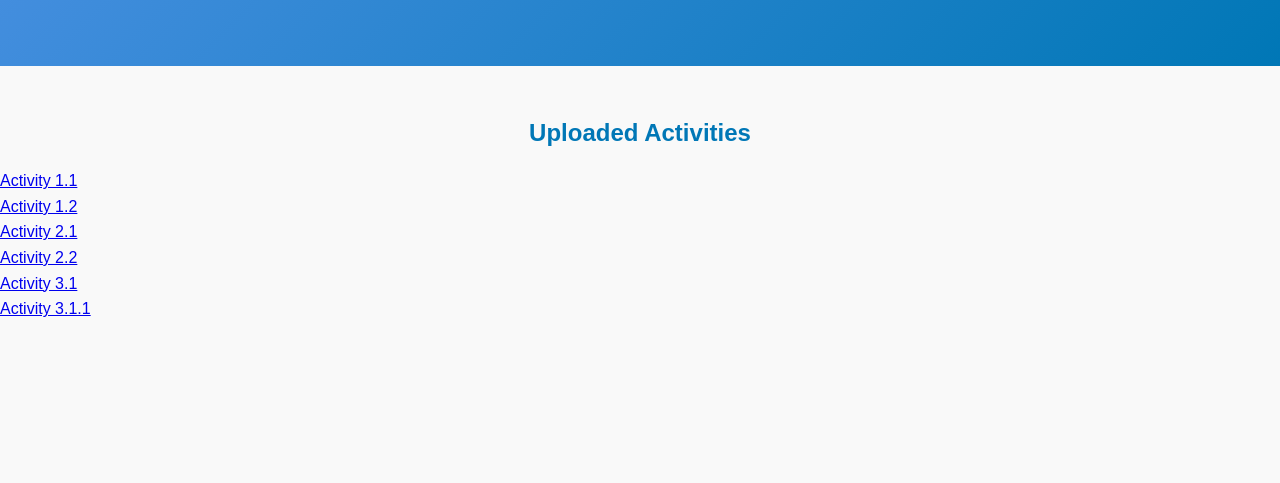
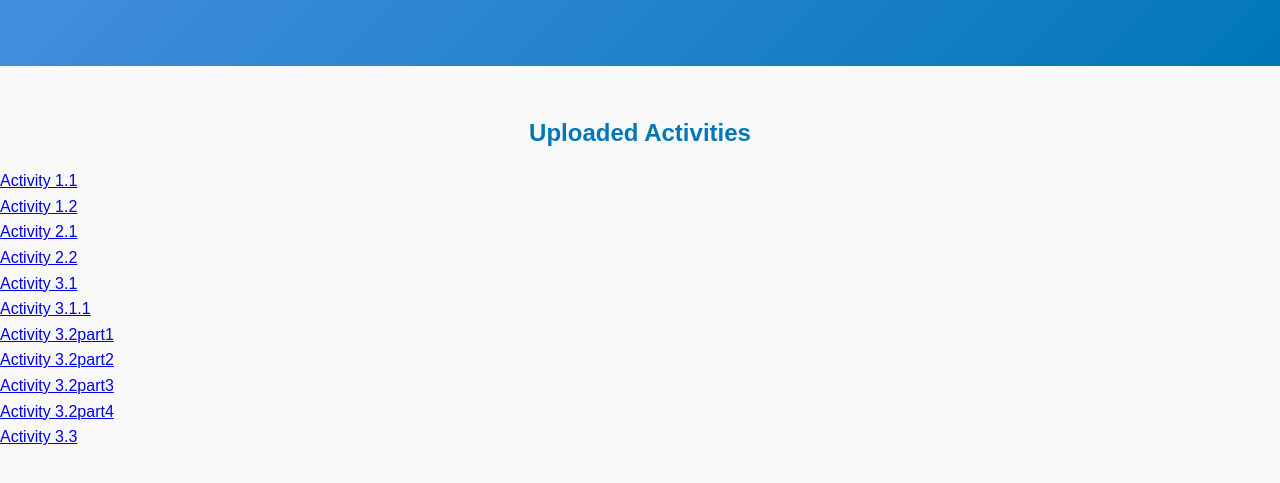
Before and after one commit to zyruskhister/My-Activities, a plain HTML site: page activities.html in a window 1280 px wide. Shown: the part 139-622 px from the top of the page. Drawn offline with Linux system fonts and the light colour scheme.

Commit message:
Update activities.html

```diff
--- a/activities.html
+++ b/activities.html
@@ -24,6 +24,11 @@
       <li><a href="activities/activity2.2.html" target="_blank">Activity 2.2</a></li>
       <li><a href="activities/activity3.1.html" target="_blank">Activity 3.1</a></li>
       <li><a href="activities/activity3.1.1.html" target="_blank">Activity 3.1.1</a></li>
+      <li><a href="activities/activity3.2part1.html" target="_blank">Activity 3.2part1</a></li>
+      <li><a href="activities/activity3.2part2.html" target="_blank">Activity 3.2part2</a></li>
+      <li><a href="activities/activity3.2part3.html" target="_blank">Activity 3.2part3</a></li>
+      <li><a href="activities/activity3.2part4.html" target="_blank">Activity 3.2part4</a></li>
+      <li><a href="activities/activity3.3.html" target="_blank">Activity 3.3</a></li>
 
 
 
```
